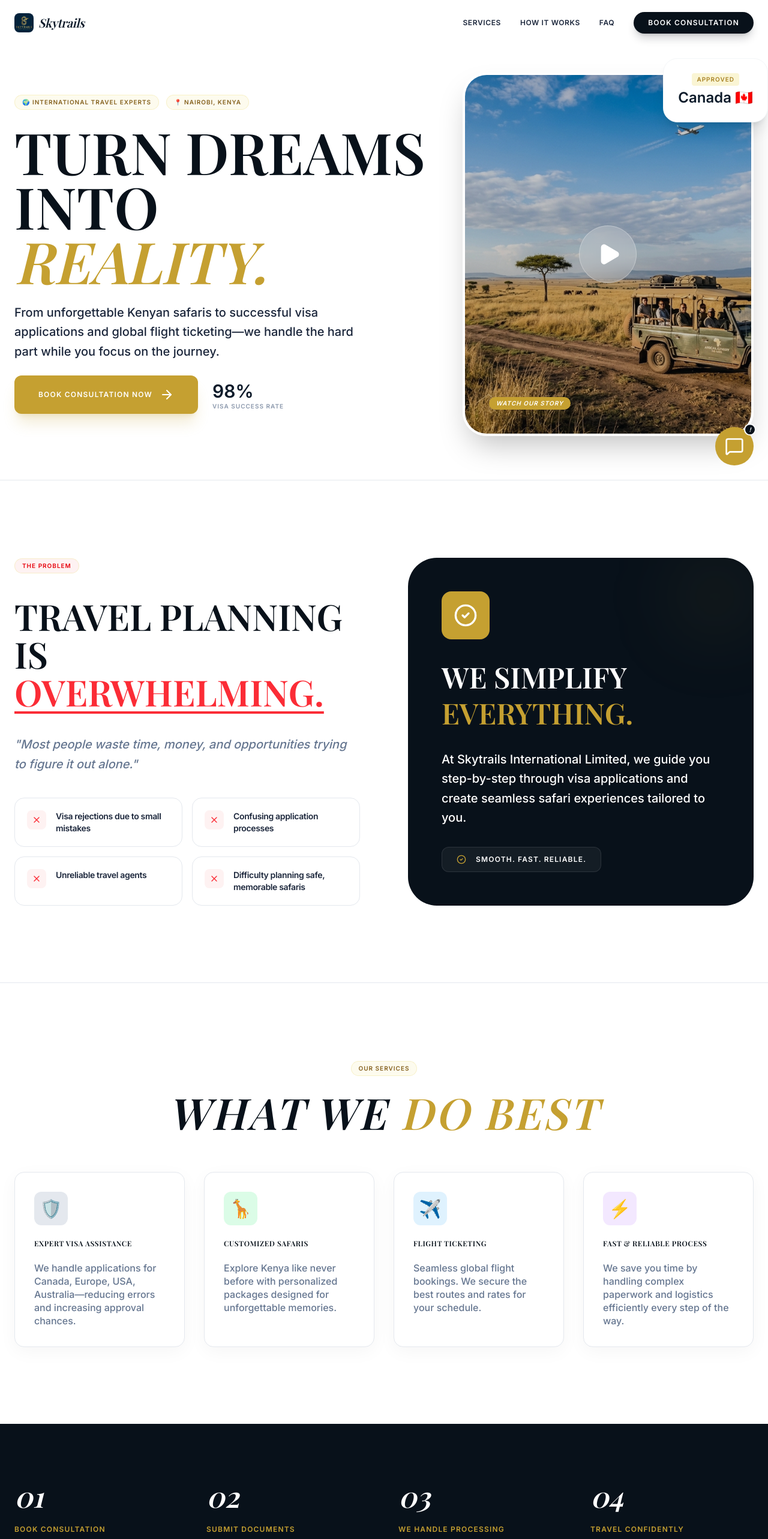
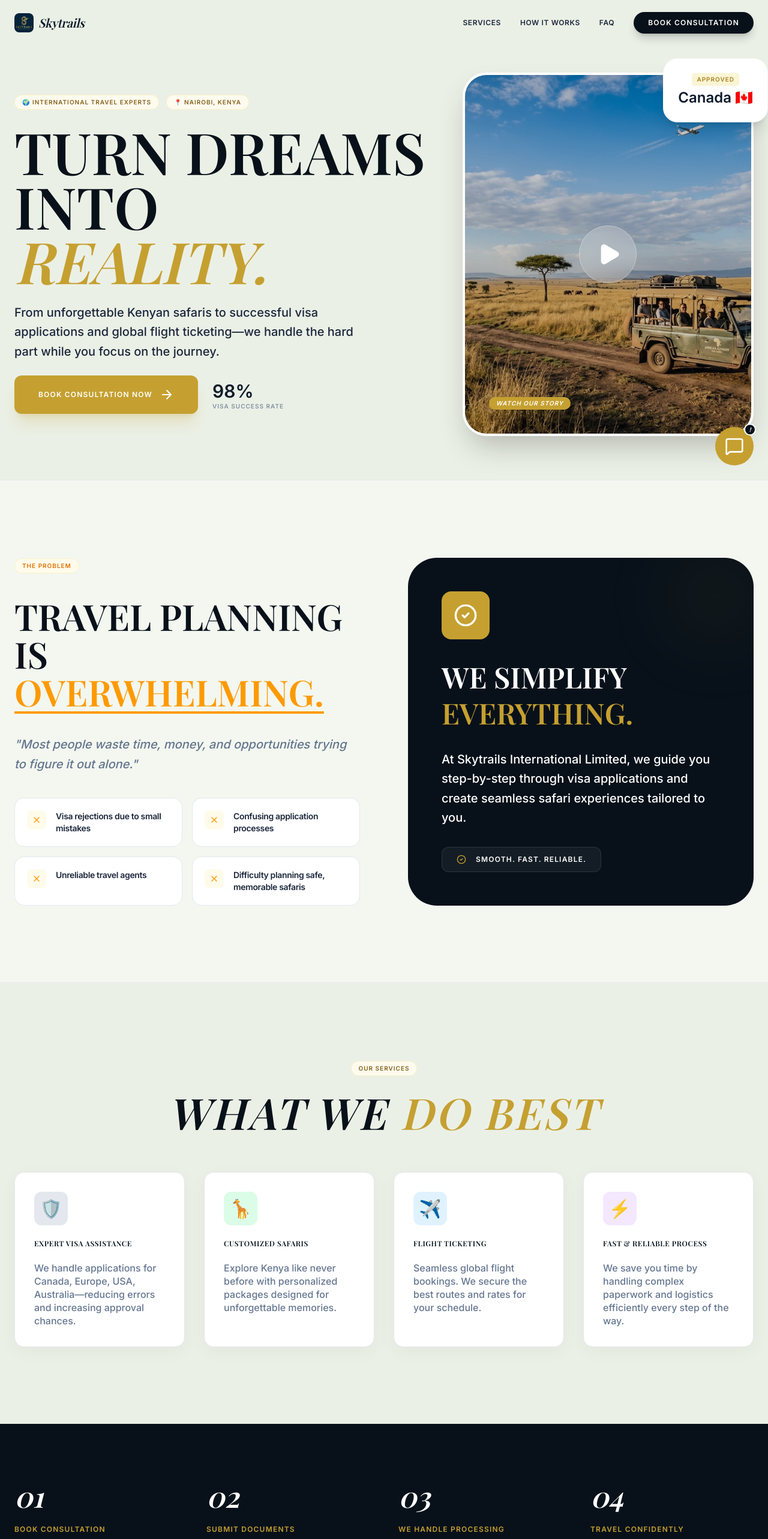
Before and after one commit to chepngenolydia-prog/SKYTRAILSINTERNATIONAL, a React (Vite) app: page / in a window 1280 px wide. Shown: the top 2566 px of the page at 60% size. Built offline with nearby package versions, Linux system fonts and the light colour scheme; a web font is replaced by a local one.

Commit message:
feat: Update header and mobile menu background color
Changes the background color of the header and mobile menu to a new shade (`#ebf0e6`) to align with updated branding. This improves visual consistency across the application.

```diff
--- a/src/App.tsx
+++ b/src/App.tsx
@@ -45,7 +45,7 @@ const Navbar = () => {
   ];
 
   return (
-    <header className={`fixed top-0 w-full z-50 transition-all duration-300 ${isScrolled ? "bg-white/90 backdrop-blur-md border-b border-navy-100 py-3" : "bg-transparent py-5"}`}>
+    <header className={`fixed top-0 w-full z-50 transition-all duration-300 ${isScrolled ? "bg-[#ebf0e6]/90 backdrop-blur-md border-b border-navy-100 py-3" : "bg-transparent py-5"}`}>
       <nav className="max-w-7xl mx-auto px-6 flex justify-between items-center text-navy-900">
         <div className="flex items-center gap-2">
           <img src={logoUrl} alt="Skytrails Logo" className="w-8 h-8 rounded-lg object-cover" />
@@ -86,7 +86,7 @@ const Navbar = () => {
             initial={{ opacity: 0, x: "100%" }}
             animate={{ opacity: 1, x: 0 }}
             exit={{ opacity: 0, x: "100%" }}
-            className="fixed inset-0 bg-white z-[60] p-6 flex flex-col"
+            className="fixed inset-0 bg-[#ebf0e6] z-[60] p-6 flex flex-col"
           >
             <div className="flex justify-between items-center mb-12">
               <div className="flex items-center gap-2">
@@ -270,7 +270,7 @@ const Hero = () => {
   const [showVideo, setShowVideo] = useState(false);
 
   return (
-    <section className="relative min-h-screen flex items-center pt-24 pb-12 overflow-hidden bg-white">
+    <section className="relative min-h-screen flex items-center pt-24 pb-12 overflow-hidden bg-[#ebf0e6]">
       <div className="max-w-7xl mx-auto px-6 grid lg:grid-cols-12 gap-12 items-center">
         <motion.div
           className="lg:col-span-7 flex flex-col gap-6"
@@ -387,21 +387,21 @@ const ProblemSolution = () => {
   ];
 
   return (
-    <section className="py-32 bg-white border-y border-navy-100" id="problem">
+    <section className="py-32 bg-[#f3f7f0] border-y border-navy-100" id="problem">
       <div className="max-w-7xl mx-auto px-6">
         <div className="grid lg:grid-cols-2 gap-20 items-center">
           <div className="space-y-10">
-            <div className="label-mini !bg-red-50 !text-red-600">The Problem</div>
+            <div className="label-mini !bg-amber-50 !text-amber-600">The Problem</div>
             <h2 className="text-5xl md:text-6xl font-display font-semibold tracking-normal text-navy-950 leading-[1.05]">
-              TRAVEL PLANNING IS <span className="text-red-500 underline decoration-4 underline-offset-8">OVERWHELMING.</span>
+              TRAVEL PLANNING IS <span className="text-amber-500 underline decoration-4 underline-offset-8">OVERWHELMING.</span>
             </h2>
             <p className="text-navy-600/80 text-xl font-medium leading-relaxed italic">
               "Most people waste time, money, and opportunities trying to figure it out alone."
             </p>
             <div className="grid sm:grid-cols-2 gap-4">
               {problems.map((p, i) => (
-                <div key={i} className="flex items-start gap-4 p-5 rounded-2xl bg-white border border-navy-100 group hover:border-red-500/20 transition-all">
-                  <div className="w-8 h-8 rounded-lg bg-red-50 flex items-center justify-center text-red-500 group-hover:bg-red-500 group-hover:text-white transition-all shrink-0">
+                <div key={i} className="flex items-start gap-4 p-5 rounded-2xl bg-white border border-navy-100 group hover:border-amber-500/20 transition-all">
+                  <div className="w-8 h-8 rounded-lg bg-amber-50 flex items-center justify-center text-amber-500 group-hover:bg-amber-500 group-hover:text-white transition-all shrink-0">
                     <X className="w-4 h-4" />
                   </div>
                   <span className="text-navy-800 font-bold text-sm tracking-tight">{p}</span>
@@ -466,7 +466,7 @@ const ServicesGrid = () => {
   ];
 
   return (
-    <section id="services" className="py-32 bg-white">
+    <section id="services" className="py-32 bg-[#ebf0e6]">
       <div className="max-w-7xl mx-auto px-6 text-center">
         <div className="label-mini mb-6">Our Services</div>
         <h2 className="text-5xl md:text-7xl font-display font-semibold mb-16 text-navy-950 tracking-normal italic uppercase tracking-wider text-xs">What We <span className="text-gold-500">Do Best</span></h2>
@@ -526,7 +526,7 @@ const Testimonials = () => {
   ];
 
   return (
-    <section className="py-32 bg-white border-t border-navy-100">
+    <section className="py-32 bg-[#f3f7f0] border-t border-navy-100">
       <div className="max-w-7xl mx-auto px-6">
         <div className="grid md:grid-cols-2 gap-12">
           {reviews.map((r, i) => (
@@ -569,7 +569,7 @@ const FAQSection = () => {
   const [openIndex, setOpenIndex] = useState<number | null>(null);
 
   return (
-    <section id="faq" className="py-32 bg-white">
+    <section id="faq" className="py-32 bg-[#ebf0e6]">
       <div className="max-w-4xl mx-auto px-6">
         <div className="text-center mb-20">
           <div className="label-mini !bg-navy-100 !text-navy-800 mb-6">Support</div>
@@ -610,9 +610,9 @@ const FAQSection = () => {
 
 const FinalCTA = () => {
   return (
-    <section className="py-40 bg-white relative overflow-hidden text-center">
-      <div className="absolute inset-0 bg-white pointer-events-none"></div>
-      <div className="absolute top-0 left-0 w-full h-1/2 bg-white skew-y-1"></div>
+    <section className="py-40 bg-[#f3f7f0] relative overflow-hidden text-center">
+      <div className="absolute inset-0 bg-[#dce6d5] pointer-events-none"></div>
+      <div className="absolute top-0 left-0 w-full h-1/2 bg-[#f3f7f0] skew-y-1"></div>
 
       <div className="relative z-10 max-w-7xl mx-auto px-6">
         <div className="label-mini mb-10 !text-sm px-6 py-2">Limited Slots Available</div>
```
